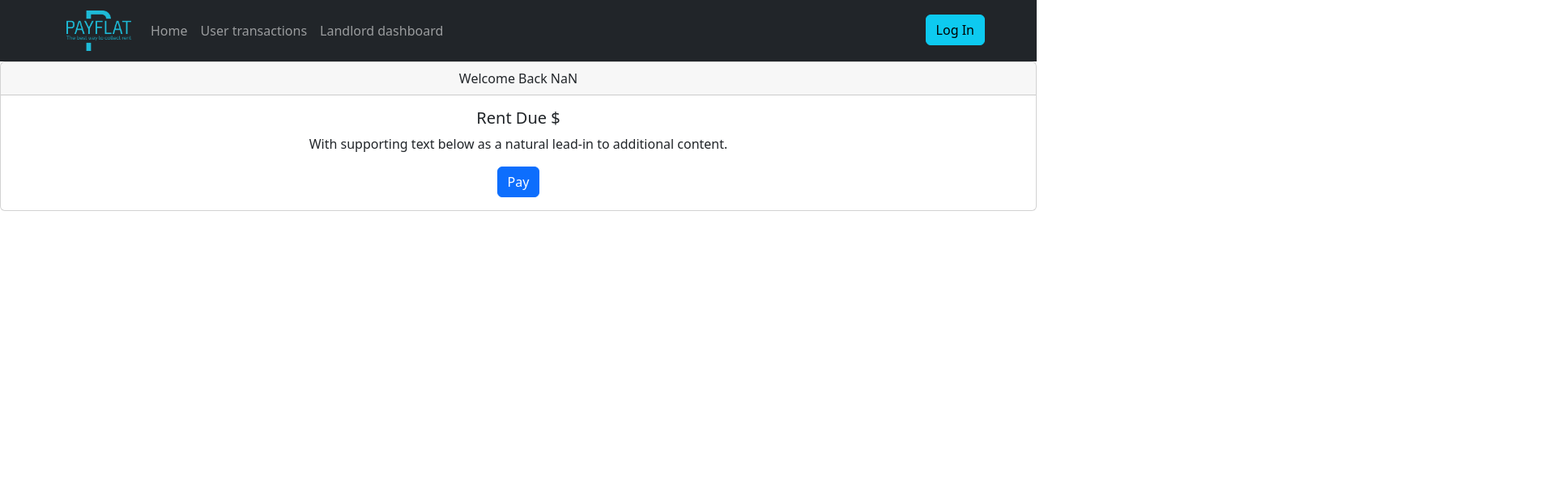
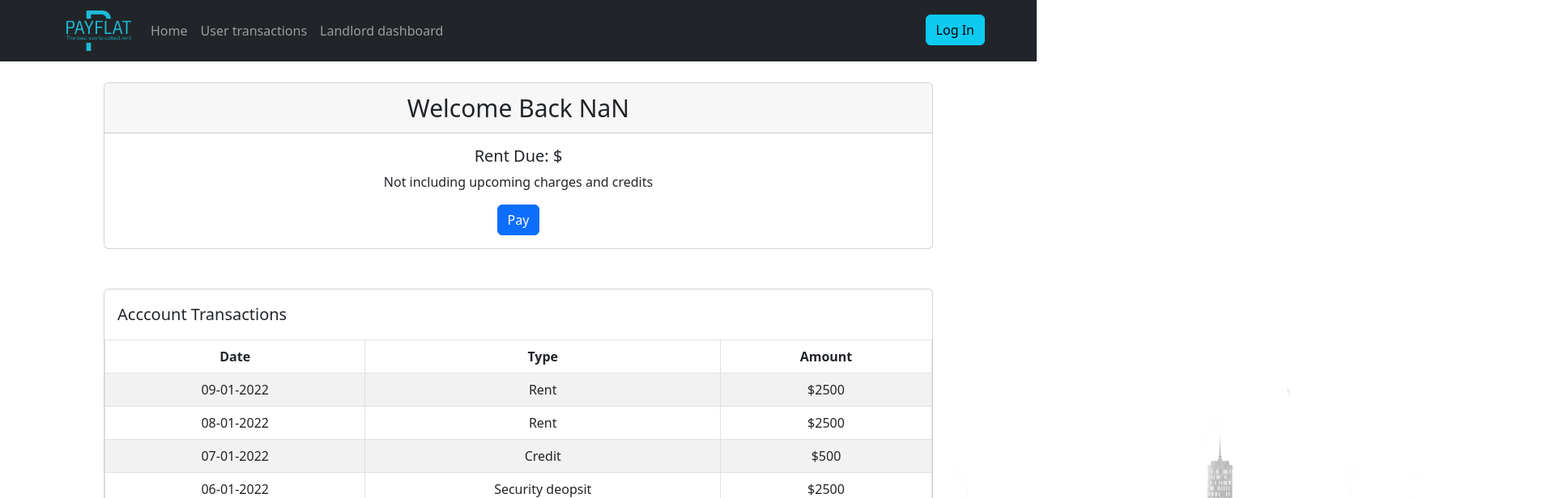
Before and after one commit to markdelgado/PayFlat, a React (Create React App) app in the folder client/: page /tenant-landing in a window 1280 px wide. Shown: the top 616 px of the page at 81% size, 1920 px wide, since content can reach past the window. Built offline with nearby package versions, Linux system fonts and the light colour scheme; no server answers.

Commit message:
added styling to tenant landing page

```diff
--- a/client/src/components/TenantLanding.js
+++ b/client/src/components/TenantLanding.js
@@ -1,8 +1,9 @@
 import React, { Component } from 'react'
 import { useEffect, useState } from 'react';
-import { Button } from 'react-bootstrap';
+import { Button, Table } from 'react-bootstrap';
 import {Card} from 'react-bootstrap'
 import  '../styles/TenantLanding.css'
+
 
 const TenantLanding = () => {
     const [tenant, setTenant]= useState('')
@@ -16,27 +17,65 @@ const TenantLanding = () => {
         }
         getTenant()
     },[])
-     console.log("tenant",tenant)
-    //  console.log("test", tenant.user.first_name)
 
     return(
         <div>
-            {/* <h2>Welcome Back {tenant.user?.first_name[0].toUpperCase() + tenant.user?.first_name.slice(1, tenant.user?.first_name.split('').length)}</h2>
-            <p>Rent Due ${tenant.unit?.price}</p> */}
-            {/* <a href="https://buy.stripe.com/test_00g6p9133eiO0XS6oo" target="_blank" rel="noreferrer">
-                <button>My custom button</button>
-                </a> */}
-            {/* <button >Pay</button> */}
+
+            <img id='wallpaper-img' src='../photos/wallpaper.webp' />
             <Card className="text-center">
-                <Card.Header>Welcome Back {tenant.user?.first_name[0].toUpperCase() + tenant.user?.first_name.slice(1, tenant.user?.first_name.split('').length)}</Card.Header>
+                <Card.Header className='header-tenant'>
+                    Welcome Back {tenant.user?.first_name[0].toUpperCase() + tenant.user?.first_name.slice(1, tenant.user?.first_name.split('').length)}
+                </Card.Header>
                 <Card.Body>
-                    <Card.Title>Rent Due ${tenant.unit?.price}</Card.Title>
+                    <Card.Title>Rent Due: ${tenant.unit?.price}</Card.Title>
                     <Card.Text>
-                        With supporting text below as a natural lead-in to additional content.
+                        Not including upcoming charges and credits
                     </Card.Text>
                     <Button variant="primary" href='https://buy.stripe.com/test_00g6p9133eiO0XS6oo'>Pay</Button>
                 </Card.Body>
-                {/* <Card.Footer className="text-muted">2 days ago</Card.Footer> */}
+
+            </Card>
+                <br/>
+            <Card className="text-center">
+
+                <Card.Body className='header-transactions'>
+                   Acccount Transactions
+                </Card.Body>
+                <Table striped bordered hover>
+                    <thead>
+                        <tr>
+
+                            <th>Date</th>
+                            <th>Type</th>
+                            <th>Amount</th>
+                        </tr>
+                    </thead>
+                    <tbody>
+                        <tr>
+
+                            <td>09-01-2022</td>
+                            <td>Rent</td>
+                            <td>$2500</td>
+                        </tr>
+                        <tr>
+
+                            <td>08-01-2022</td>
+                            <td>Rent</td>
+                            <td>$2500</td>
+                        </tr>
+                        <tr>
+                            <td>07-01-2022</td>
+                            <td>Credit</td>
+                            <td>$500</td>
+                        </tr>
+
+                        <tr>
+                            <td>06-01-2022</td>
+                            <td>Security deopsit</td>
+                            <td>$2500</td>
+                        </tr>
+                    </tbody>
+                </Table>
             </Card>
 
 
--- a/client/src/styles/TenantLanding.css
+++ b/client/src/styles/TenantLanding.css
@@ -0,0 +1,20 @@
+#wallpaper-img {
+
+    position: absolute;
+
+}
+
+.text-center {
+    margin-top: 2%;
+    margin-left: 10%;
+    margin-right: 10%;
+
+}
+.header-tenant{
+    font-size: 30px;
+}
+.header-transactions{
+    text-align: left;
+    font-size: 20px;
+    font-weight: 500;
+}
```
